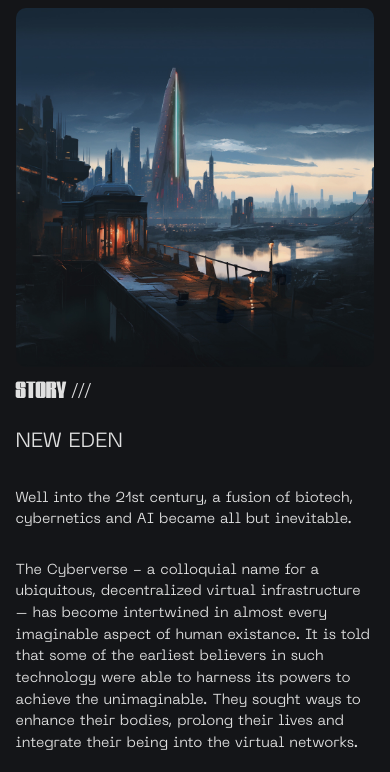
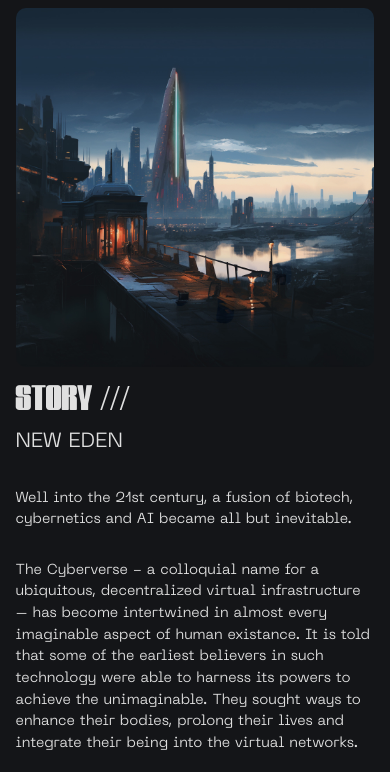
Before and after one commit to crypt3lligence/NewEden, a plain HTML site: page story/index.html in a window 390 px wide. Shown: the part 72-844 px from the top of the page. Drawn offline with nearby package versions, Linux system fonts and the light colour scheme.

Commit message:
Update NEgeneralTest.css

```diff
--- a/styles/NEgeneralTest.css
+++ b/styles/NEgeneralTest.css
@@ -1173,7 +1173,7 @@ button.active {
   }
 
   .story-page-title {
-    font-size: calc(28px + 6*(100vw - 970px)/762);
+    font-size: calc(40px + 6*(100vw - 970px)/762);
     font-family: "NEevangelion";
     border-bottom: none;
     margin: 0px;
```
